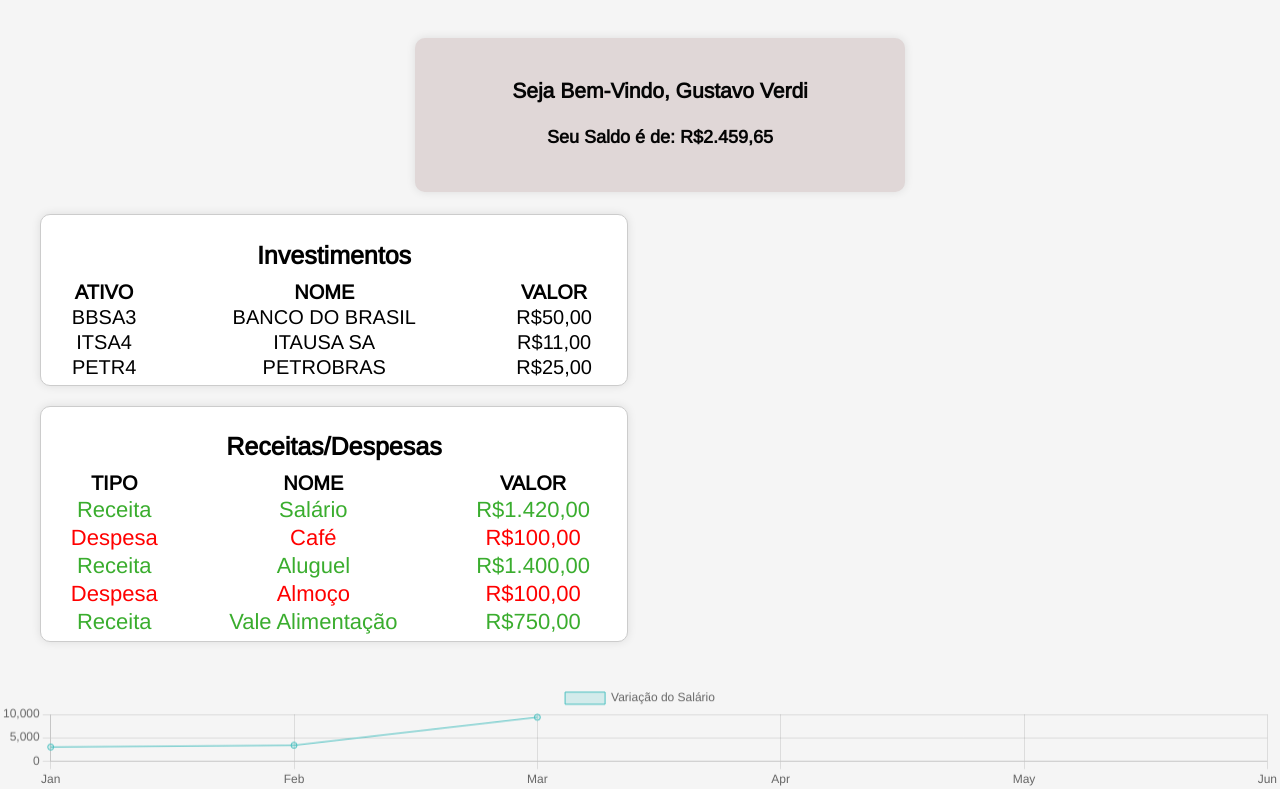
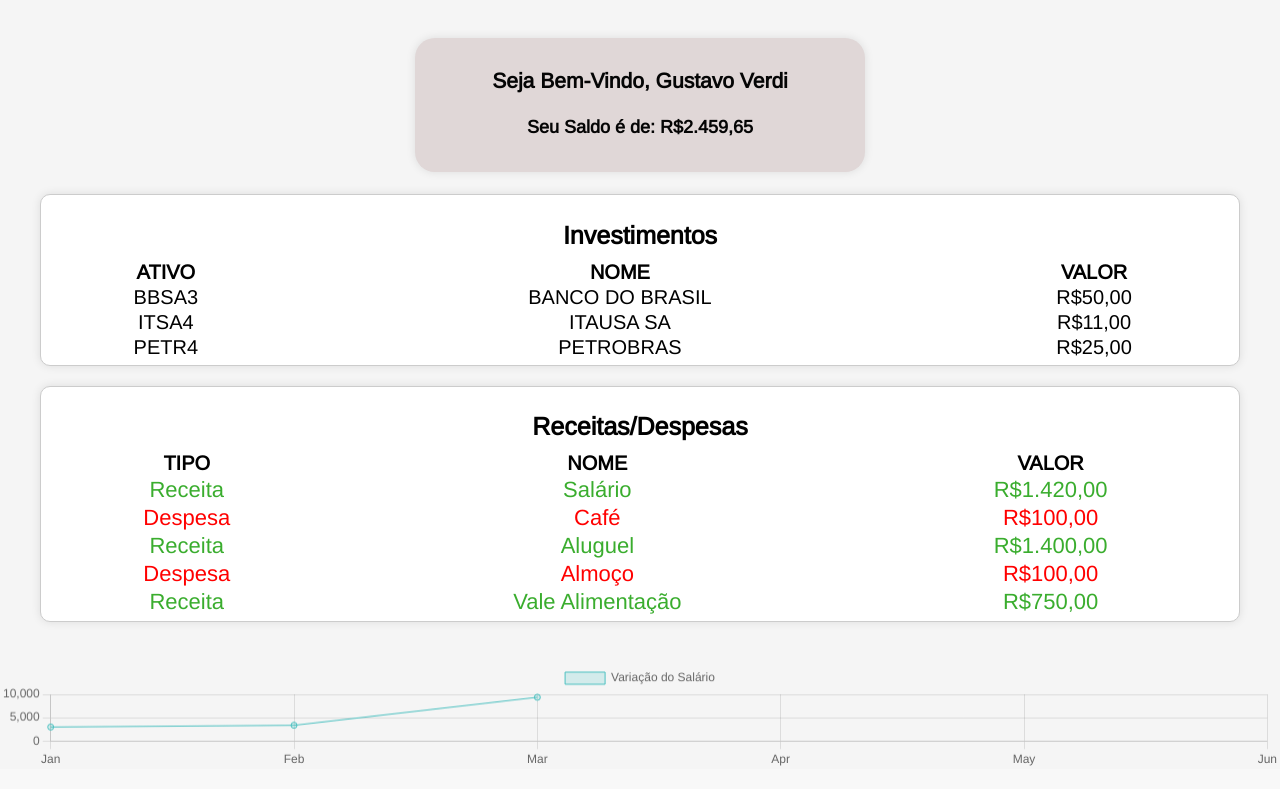
Before and after one commit to GustavoVerdi/Finance, a PHP site: page / in a window 1280 px wide. Shown: the part 38-827 px from the top of the page. After the commit the page ends 804 px from the top, so only its background shows below. Run offline with PHP 8.4, Linux system fonts and the light colour scheme.

Commit message:
Update style.css

```diff
--- a/style.css
+++ b/style.css
@@ -77,18 +77,18 @@ body {
 
 .myaccount {
     font-size: 18PX;
-    width: 100%;
+    width: auto;
     max-width: 450px;
-    padding: 20px;
+    padding: 10px;
     color: #050505;
     background-color: rgb(224, 215, 215);
-    border-radius: 10px;
+    border-radius: 20px;
     box-shadow: 0 0 10px rgba(0, 0, 0, 0.1);
 }
 
 .investments,
 .income-expenses {
-    width: 48%;
+    width: auto ;
     background-color: #fff;
     border: 1px solid #ccc;
     border-radius: 10px;
```
